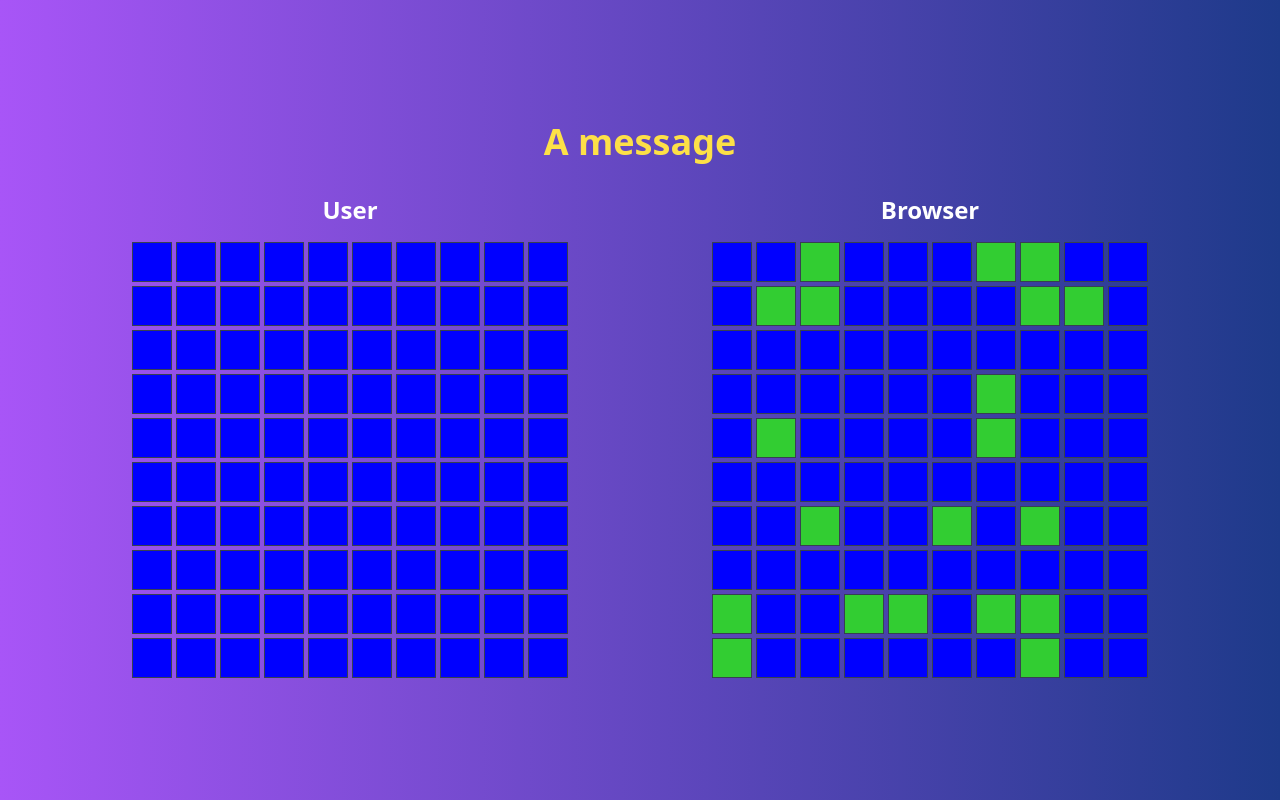
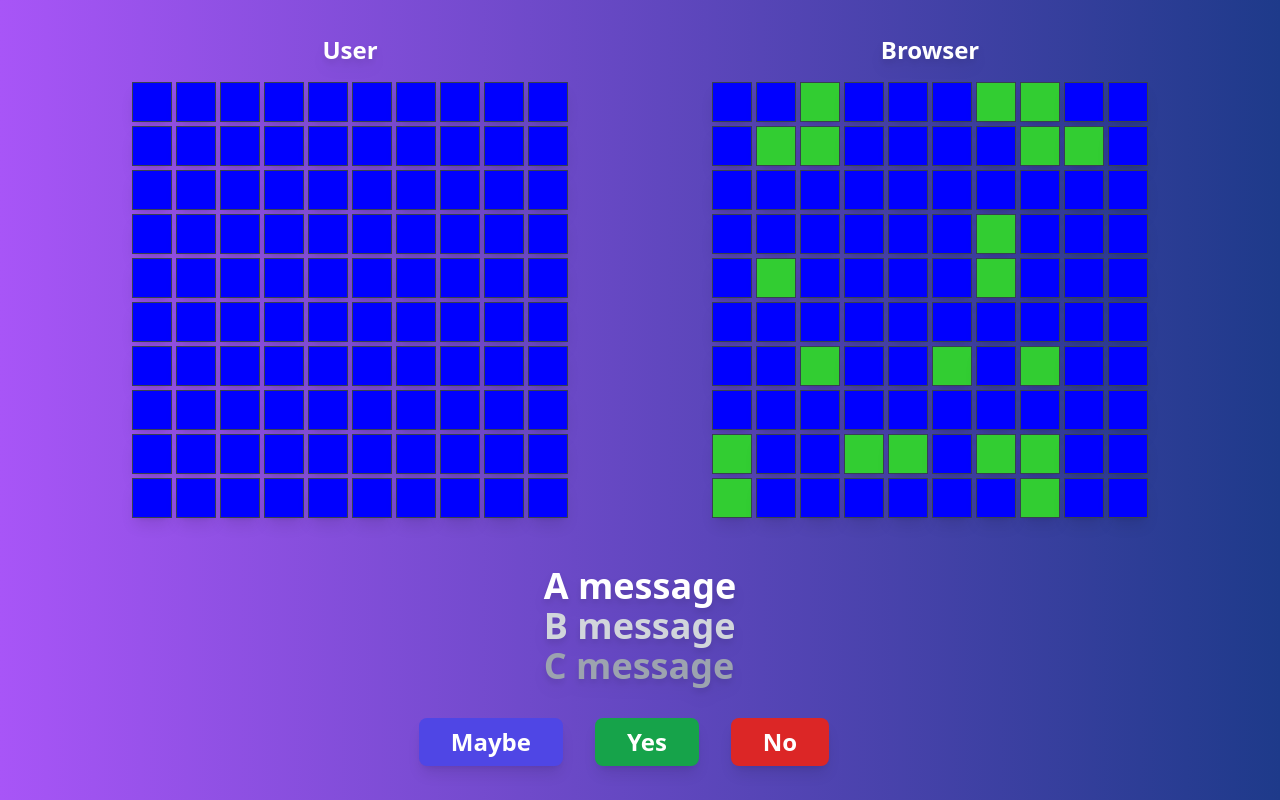
Before and after one commit to vytautas-abramikas/tsunami_fleet, a React (Vite) app: page / in a window 1280 px wide. Built offline with nearby package versions, Linux system fonts and the light colour scheme.

Commit message:
playing with html and tailwind, preparing to add new components

```diff
--- a/src/components/App.tsx
+++ b/src/components/App.tsx
@@ -4,8 +4,29 @@ export const App: React.FC = () => {
   return (
     <>
       <main className="bg-gradient-to-r from-purple-500 to-blue-900 text-white flex flex-col items-center justify-center min-h-screen overflow-hidden">
-        <h1 className="text-4xl font-bold mb-8 text-yellow-300">A message</h1>
         <GameBoard />
+        <div className="flex flex-col">
+          <h2 className="text-4xl font-bold mt-8 pt-4 text-white drop-shadow-lg">
+            A message
+          </h2>
+          <h2 className="text-4xl font-bold text-gray-300 drop-shadow-lg">
+            B message
+          </h2>
+          <h2 className="text-4xl font-bold text-gray-400 drop-shadow-lg">
+            C message
+          </h2>
+        </div>
+        <div className="flex justify-center items-center mt-8">
+          <button className="py-2 px-8 mr-8 bg-indigo-600 hover:bg-indigo-700 text-white font-bold text-2xl rounded-lg shadow-lg">
+            Maybe
+          </button>
+          <button className="py-2 px-8 mr-8 bg-green-600 hover:bg-green-700 text-white font-bold text-2xl rounded-lg shadow-lg">
+            Yes
+          </button>
+          <button className="py-2 px-8 mr-8 bg-red-600 hover:bg-red-700 text-white font-bold text-2xl rounded-lg shadow-lg">
+            No
+          </button>
+        </div>
       </main>
     </>
   );
--- a/src/components/Cell.tsx
+++ b/src/components/Cell.tsx
@@ -4,7 +4,7 @@ export const Cell: React.FC<TCellProps> = ({ cell, onClick }) => {
   return (
     <div
       key={cell.id}
-      className={`cell w-10 h-10 border border-gray-700 ${
+      className={`cell w-10 h-10 border border-gray-700 shadow-lg ${
         cell.isVisible ? cell.status : "unknown"
       }`}
       onClick={() => onClick(cell.id)}
--- a/src/components/GameBoard.tsx
+++ b/src/components/GameBoard.tsx
@@ -5,11 +5,11 @@ export const GameBoard: React.FC = () => {
     <>
       <div className="grid grid-cols-2 gap-36">
         <div className="flex flex-col items-center justify-center">
-          <h2 className="text-2xl font-semibold mb-4">User</h2>
+          <h2 className="text-2xl font-bold mb-4 drop-shadow-lg">User</h2>
           <Grid owner="User" />
         </div>
         <div className="flex flex-col items-center justify-center">
-          <h2 className="text-2xl font-semibold mb-4">Browser</h2>
+          <h2 className="text-2xl font-bold mb-4 drop-shadow-lg">Browser</h2>
           <Grid owner="Browser" />
         </div>
       </div>
```
